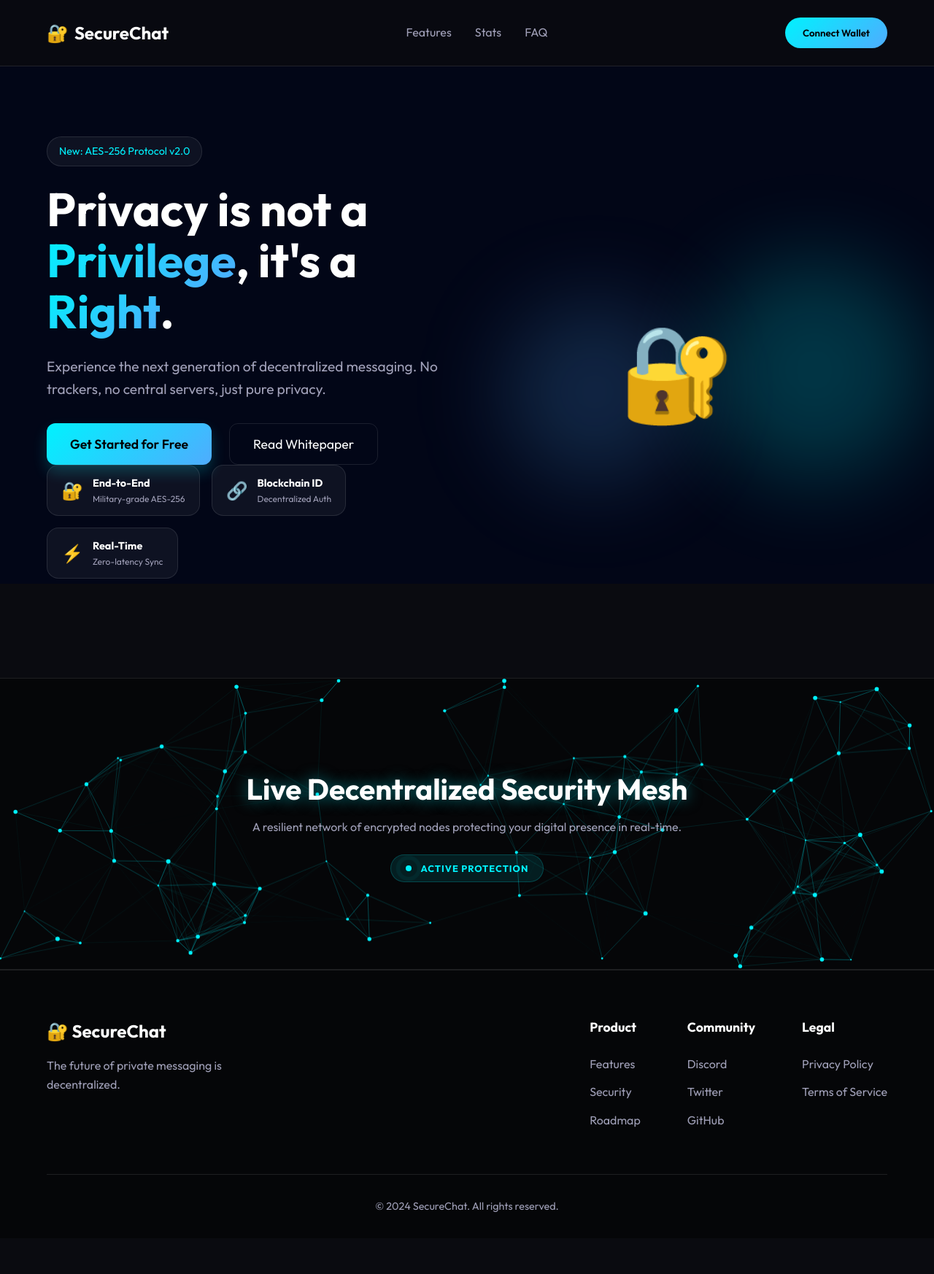
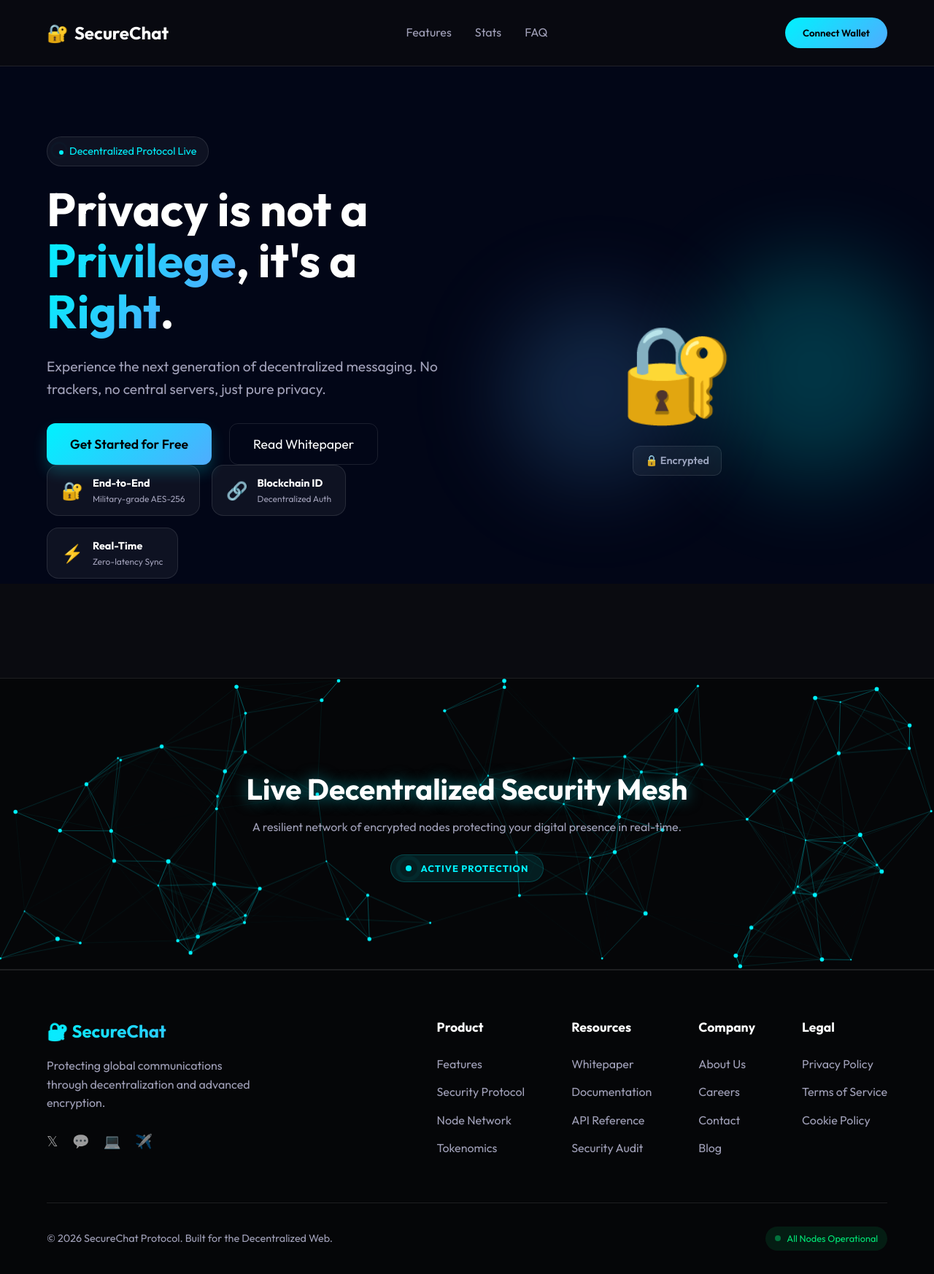
Before and after one commit to Shreyas-hack245/Decentralized-Secure-Chat, a React (Vite) app in the folder client/: page / in a window 1280 px wide. Shown: the whole page at 73% size. Before the commit the page ends 1697 px from the top, so only its background shows below. Built offline with nearby package versions, Linux system fonts and the light colour scheme; no server answers.

Commit message:
added Hero, Footer components and core layout styles

```diff
--- a/client/src/App.css
+++ b/client/src/App.css
@@ -1122,3 +1122,97 @@
     display: none;
   }
 }
+
+/* Footer Enhancements */
+.social-links {
+  display: flex;
+  gap: 1.2rem;
+  margin-top: 1.5rem;
+}
+
+.social-links a {
+  font-size: 1.2rem;
+  opacity: 0.6;
+  transition: 0.3s;
+}
+
+.social-links a:hover {
+  opacity: 1;
+  color: var(--accent-color);
+  transform: translateY(-3px);
+}
+
+.footer-bottom-content {
+  display: flex;
+  justify-content: space-between;
+  align-items: center;
+  flex-wrap: wrap;
+  gap: 1rem;
+}
+
+.status-indicator {
+  display: flex;
+  align-items: center;
+  gap: 0.5rem;
+  font-size: 0.8rem;
+  color: var(--success-color);
+  background: rgba(0, 230, 118, 0.1);
+  padding: 0.4rem 0.8rem;
+  border-radius: 20px;
+}
+
+.status-indicator .dot {
+  width: 8px;
+  height: 8px;
+  background: var(--success-color);
+  border-radius: 50%;
+  animation: blink 2s infinite;
+}
+
+@keyframes blink {
+  0% { opacity: 0.4; }
+  50% { opacity: 1; }
+  100% { opacity: 0.4; }
+}
+
+/* Hero Mini Pulse */
+.pulse-mini {
+  width: 6px;
+  height: 6px;
+  background: var(--accent-color);
+  border-radius: 50%;
+  display: inline-block;
+  margin-right: 8px;
+  position: relative;
+}
+
+.pulse-mini::after {
+  content: '';
+  position: absolute;
+  width: 100%;
+  height: 100%;
+  border: 1px solid var(--accent-color);
+  border-radius: 50%;
+  animation: pulse-ring 1.5s infinite;
+  left: 0;
+  top: 0;
+}
+
+.security-status-indicator {
+  position: absolute;
+  bottom: -40px;
+  background: var(--glass-bg);
+  border: 1px solid var(--glass-border);
+  padding: 0.5rem 1rem;
+  border-radius: 10px;
+  font-size: 0.9rem;
+  font-weight: 600;
+  color: var(--text-secondary);
+  transition: 0.3s;
+}
+
+.security-status-indicator.verified {
+  color: var(--success-color);
+  background: rgba(0, 230, 118, 0.1);
+  border-color: rgba(0, 230, 118, 0.2);
+}
--- a/client/src/components/Footer.jsx
+++ b/client/src/components/Footer.jsx
@@ -3,31 +3,55 @@ function Footer() {
     <footer className="footer">
       <div className="footer-content">
         <div className="footer-brand">
-          <h2>🔐 SecureChat</h2>
-          <p>The future of private messaging is decentralized.</p>
+          <h2 className="highlight">🔐 SecureChat</h2>
+          <p>Protecting global communications through decentralization and advanced encryption.</p>
+          <div className="social-links">
+            <a href="#" title="X (Twitter)">𝕏</a>
+            <a href="#" title="Discord">💬</a>
+            <a href="#" title="GitHub">💻</a>
+            <a href="#" title="Telegram">✈️</a>
+          </div>
         </div>
+
         <div className="footer-links">
           <div className="link-group">
             <h4>Product</h4>
             <a href="#features">Features</a>
-            <a href="#security">Security</a>
-            <a href="#roadmap">Roadmap</a>
+            <a href="#security">Security Protocol</a>
+            <a href="#node">Node Network</a>
+            <a href="#token">Tokenomics</a>
           </div>
           <div className="link-group">
-            <h4>Community</h4>
-            <a href="#">Discord</a>
-            <a href="#">Twitter</a>
-            <a href="#">GitHub</a>
+            <h4>Resources</h4>
+            <a href="#">Whitepaper</a>
+            <a href="#">Documentation</a>
+            <a href="#">API Reference</a>
+            <a href="#">Security Audit</a>
+          </div>
+          <div className="link-group">
+            <h4>Company</h4>
+            <a href="#">About Us</a>
+            <a href="#">Careers</a>
+            <a href="#">Contact</a>
+            <a href="#">Blog</a>
           </div>
           <div className="link-group">
             <h4>Legal</h4>
             <a href="#">Privacy Policy</a>
             <a href="#">Terms of Service</a>
+            <a href="#">Cookie Policy</a>
           </div>
         </div>
       </div>
+
       <div className="footer-bottom">
-        <p>&copy; 2024 SecureChat. All rights reserved.</p>
+        <div className="footer-bottom-content">
+          <p>&copy; {new Date().getFullYear()} SecureChat Protocol. Built for the Decentralized Web.</p>
+          <div className="status-indicator">
+            <span className="dot"></span>
+            All Nodes Operational
+          </div>
+        </div>
       </div>
     </footer>
   );
--- a/client/src/components/Hero.jsx
+++ b/client/src/components/Hero.jsx
@@ -12,7 +12,10 @@ function Hero({ connectWallet }) {
   return (
     <section className="hero">
       <div className="hero-content">
-        <div className="badge">New: AES-256 Protocol v2.0</div>
+        <div className="badge">
+          <span className="pulse-mini"></span>
+          Decentralized Protocol Live
+        </div>
         <h1 className="title">
           Privacy is not a <span className="highlight">Privilege</span>, it's a <span className="highlight">Right</span>.
         </h1>
@@ -49,7 +52,9 @@ function Hero({ connectWallet }) {
         {!isLocked && <div className="unlock-ripple"></div>}
         <div className="orb orb-1"></div>
         <div className="orb orb-2"></div>
-        {!isLocked && <div className="security-status">System Verified</div>}
+        <div className={`security-status-indicator ${!isLocked ? 'verified' : ''}`}>
+           {isLocked ? '🔒 Encrypted' : '✅ Verified'}
+        </div>
       </div>
     </section>
   );
```
